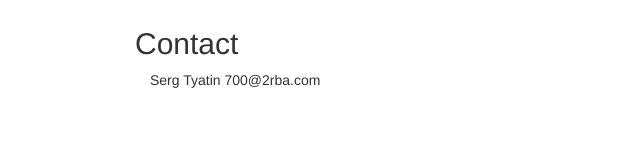
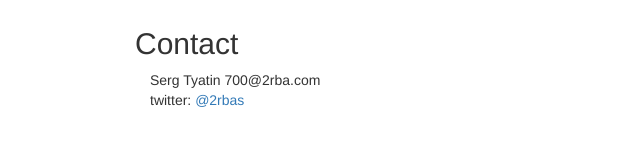
Before and after one commit to lerd-dev/lerd-dev.github.io, a plain HTML site: page index.html in a window 1280 px wide. Shown: the part 3967-4113 px from the top of the page, 0-640 px from the left. Drawn offline with nearby package versions, Linux system fonts and the light colour scheme; a script that the page names is missing.

Commit message:
Update diagram and add twitter contact

```diff
--- a/index.html
+++ b/index.html
@@ -149,7 +149,8 @@
       <div class="row marketing">
         <h2 id="contact">Contact</h2>
         <div class="col-sm-12">
-          Serg Tyatin 700@2rba.com
+          Serg Tyatin 700@2rba.com<br/>
+          twitter: <a href="https://twitter.com/2rbas">@2rbas</a>
         </div>
       </div>
     </div> <!-- /container -->
```
Also changed, not shown: img/paradigms.png.
